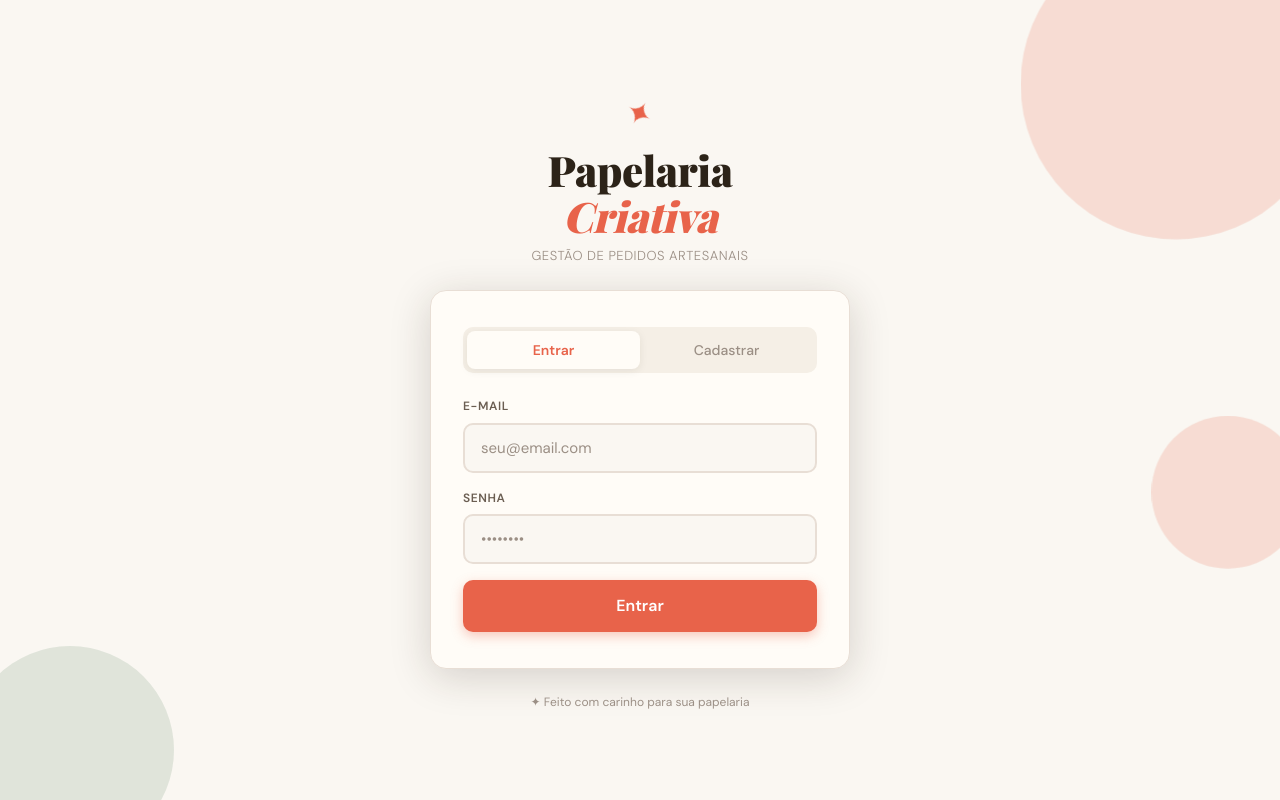
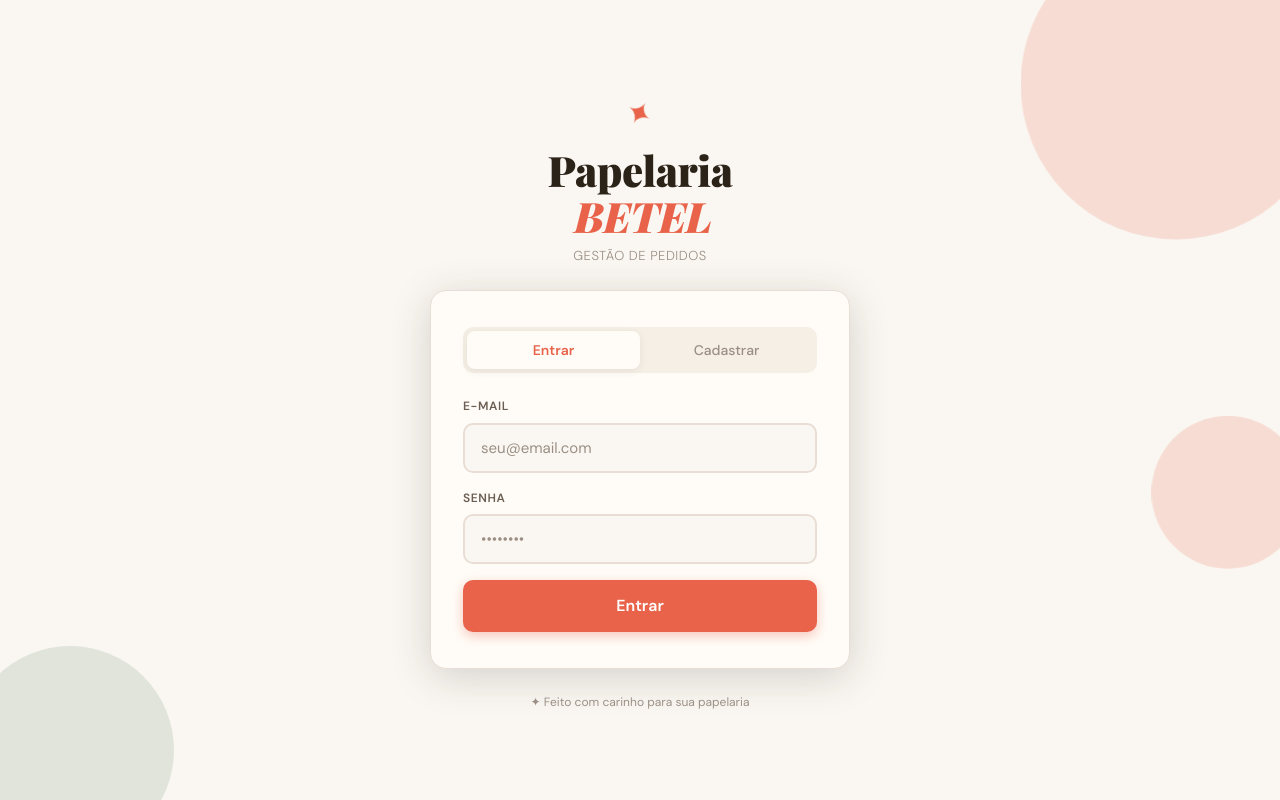
Before and after one commit to nosdejr/betelpapelaria, a plain HTML site: page index.html in a window 1280 px wide. Drawn offline with nearby package versions, Linux system fonts and the light colour scheme.

Commit message:
Update brand name and subtitle in index.html

```diff
--- a/index.html
+++ b/index.html
@@ -22,8 +22,8 @@
     <!-- Logo / Cabeçalho -->
     <header class="auth-header">
       <div class="logo-icon">✦</div>
-      <h1 class="brand-name">Papelaria<br><em>Criativa</em></h1>
-      <p class="brand-subtitle">Gestão de pedidos artesanais</p>
+      <h1 class="brand-name">Papelaria<br><em>BETEL</em></h1>
+      <p class="brand-subtitle">Gestão de pedidos</p>
     </header>
 
     <!-- Card de autenticação -->
```
